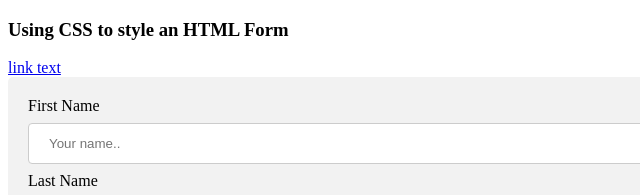
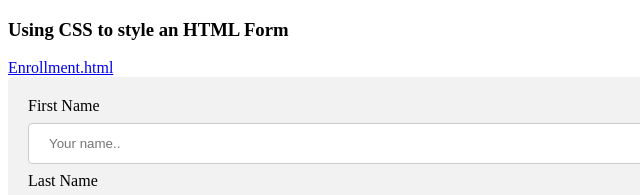
Before and after one commit to qreceperen/SalesForce_Codes-and-Notes, a plain HTML site: page index.html in a window 1280 px wide. Shown: the top 195 px of the page, 0-640 px from the left. Drawn offline with Linux system fonts and the light colour scheme.

Commit message:
Update index.html

```diff
--- a/index.html
+++ b/index.html
@@ -35,7 +35,7 @@ div {
 <body>
 
 <h3>Using CSS to style an HTML Form</h3>
-<a href="https://github.com/qreceperen/SalesForce_Codes-and-Notes/blob/main/Enrollment.html">link text</a>
+<a href="Enrollment.html">Enrollment.html</a>
 
 <div>
   <form action="/action_page.php">
```
